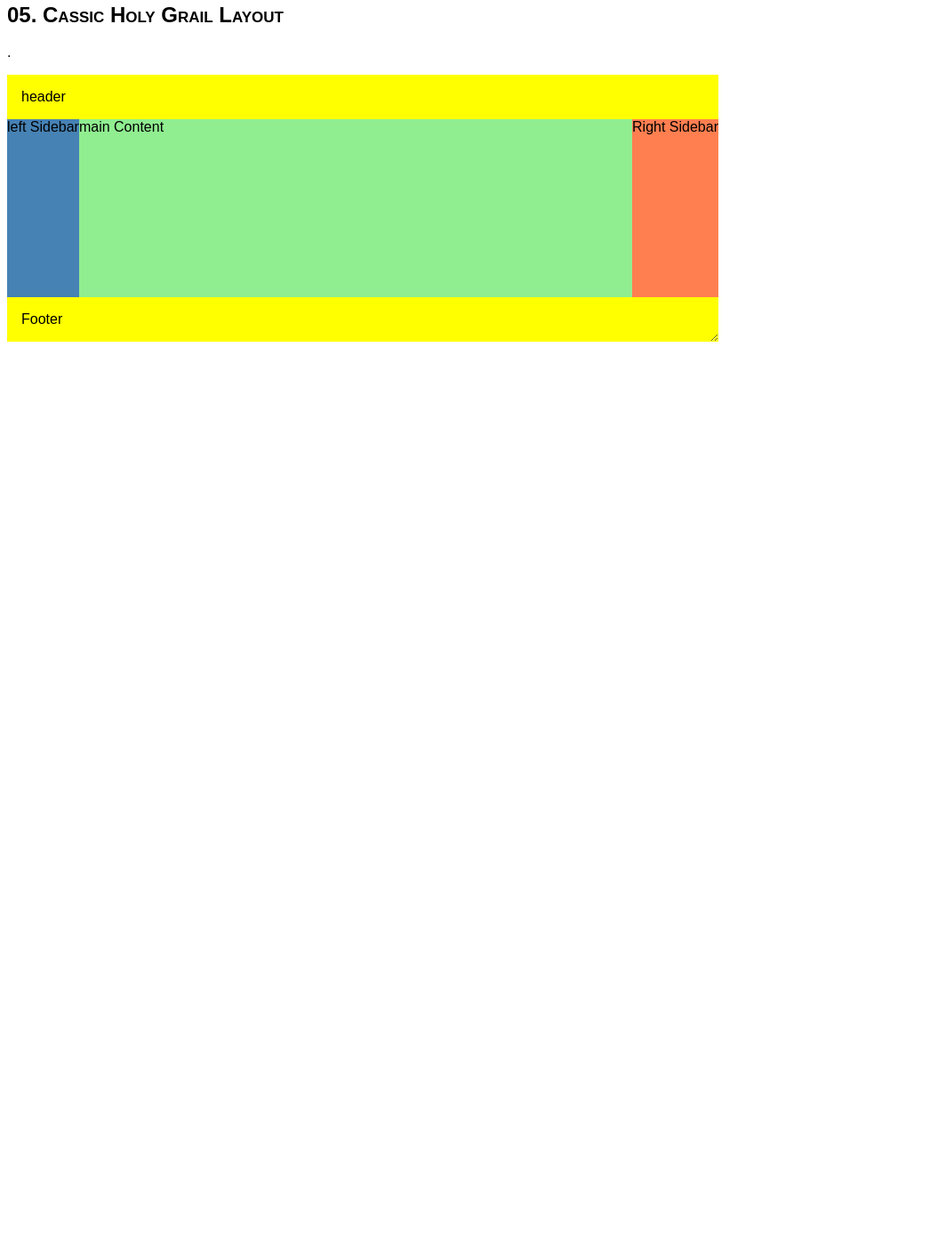
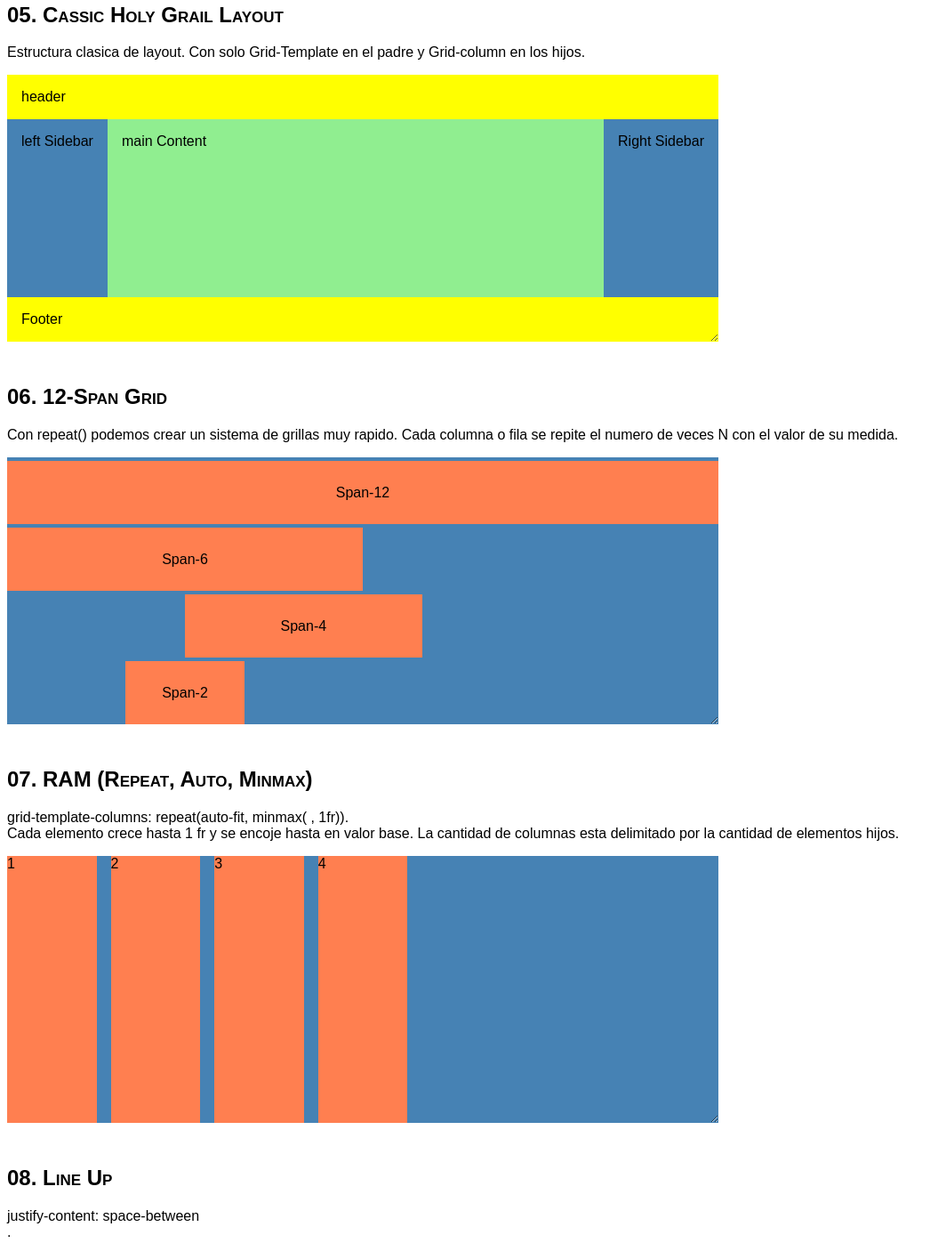
Before and after one commit to juanibrex/playground, a plain HTML site: page one-line-layouts/index.html in a window 1280 px wide. Shown: the part 1797-3194 px from the top of the page at 89% size, without its empty margins (0-1064 px from the left). Before the commit the page ends 2229 px from the top, so only its background shows below. Drawn offline with Linux system fonts and the light colour scheme.

Commit message:
Update 1-line layout. Up to 7 layout

```diff
--- a/one-line-layouts/index.html
+++ b/one-line-layouts/index.html
@@ -31,7 +31,7 @@
   </section>
   <section class="container">
     <h2 class="title">03. Sidebar Says</h2>
-    <p>El sideba se va a achicar hasta 150px y va a acrecer un 25% de su padre como máximo. El contenido toma todo el
+    <p>El sidebar se va a achicar hasta 150px y va a acrecer un 25% de su padre como máximo. El contenido toma todo el
       espacio restante.</p>
     <div class="parent ex3">
       <div class="child sidebar" contenteditable>Sidebar</div>
@@ -50,7 +50,7 @@
   </section>
   <section class="container">
     <h2 class="title">05. Cassic Holy Grail Layout</h2>
-    <p>.</p>
+    <p>Estructura clasica de layout. Con solo Grid-Template en el padre y Grid-column en los hijos.</p>
     <div class="parent ex5">
       <div class="child header" contenteditable>header</div>
       <div class="child left-sidebar" contenteditable>left Sidebar</div>
@@ -59,6 +59,45 @@
       <div class="child footer" contenteditable>Footer</div>
     </div>
   </section>
+  <section class="container">
+    <h2 class="title">06. 12-Span Grid</h2>
+    <p>Con repeat() podemos crear un sistema de grillas muy rapido. Cada columna o fila se repite el numero de veces N
+      con el valor de su medida.</p>
+    <div class="parent ex6">
+      <div class="child span-12" contenteditable>Span-12</div>
+      <div class="child span-6" contenteditable>Span-6</div>
+      <div class="child span-4" contenteditable>Span-4</div>
+      <div class="child span-2" contenteditable>Span-2</div>
+    </div>
+  </section>
+  <section class="container">
+    <h2 class="title">07. RAM (Repeat, Auto, Minmax)</h2>
+    <p>
+      grid-template-columns: repeat(auto-fit, minmax(
+      <base>, 1fr)). <br>
+      Cada elemento crece hasta 1 fr y se encoje hasta en valor base. La cantidad de columnas esta delimitado por la
+      cantidad de elementos hijos.
+    </p>
+    <div class="parent ex7">
+      <div class="child" contenteditable>1</div>
+      <div class="child" contenteditable>2</div>
+      <div class="child" contenteditable>3</div>
+      <div class="child" contenteditable>4</div>
+    </div>
+  </section>
+  <section class="container">
+    <h2 class="title">08. Line Up</h2>
+    <p>
+      justify-content: space-between<br>
+      .
+    </p>
+    <div class="parent ex8">
+      <div class="child" contenteditable>1</div>
+      <div class="child" contenteditable>2</div>
+      <div class="child" contenteditable>3</div>
+      <div class="child" contenteditable>4</div>
+    </div>
+  </section>
 </body>
 
 </html>
--- a/one-line-layouts/style.scss
+++ b/one-line-layouts/style.scss
@@ -29,13 +29,21 @@ h2{
   background-color: coral;
 }
 
-// 1 Line Layout Exercise
+/* --------------------------------------
 
+01. Super Center
+
+---------------------------------------*/
 .ex1{
   display: grid;
   place-items: center;
 }
 
+/* --------------------------------------
+
+02. The Deconstructed Pancake
+
+---------------------------------------*/
 .ex2{
   display: flex;
   flex-wrap: wrap;
@@ -50,6 +58,11 @@ h2{
   }
 }
 
+/* --------------------------------------
+
+03. Sidebar Says
+
+---------------------------------------*/
 .ex3{
   display: grid;
   grid-template-columns: minmax(150px, 25%) 1fr;
@@ -59,6 +72,11 @@ h2{
   }
 }
 
+/* --------------------------------------
+
+04. Pancake Stack
+
+---------------------------------------*/
 .ex4{
   display: grid;
   grid-template-rows: auto 1fr auto;
@@ -70,20 +88,85 @@ h2{
   }
 }
 
+/* --------------------------------------
+
+05. Cassic Holy Grail Layout
+
+---------------------------------------*/
 .ex5{
   display: grid;
-  // grid-template: auto 1fr auto / auto 1fr auto;
-  grid-template-columns: auto 1fr auto;
-  grid-template-rows: auto 1fr auto;
+  grid-template: auto 1fr auto / auto 1fr auto;
+  // grid-template-columns: auto 1fr auto;
+  // grid-template-rows: auto 1fr auto;
   .header,
   .footer{
-    padding: 1rem; background-color: #ff0;
+    padding: 1rem;
+    background-color: #ff0;
     grid-column: 1 / 4; //span 3
   }
   .left-sidebar{
     background-color: transparent;
+    grid-column: 1 / 2;
+    padding: 1rem;
   }
   .main{
     background-color: lightgreen;
+    grid-column: 2 / 3;
+    padding: 1rem;
+  }
+  .right-sidebar{
+    background-color: transparent;
+    grid-column: 3 / 4;
+    padding: 1rem;
   }
 }
+
+/* --------------------------------------
+
+06. 12-Span Grid
+
+---------------------------------------*/
+.ex6{
+  display: grid;
+  grid-template-columns: repeat(12, 1fr);
+  > *{
+    margin-top: .25rem;
+    // Center text
+    display: grid;
+    place-items: center;
+  }
+  .span-12{
+    grid-column: 1 / span 12;
+  }
+  .span-6{
+    grid-column: 1 / span 6;
+  }
+  .span-4{
+    grid-column: 4 / span 4;
+  }
+  .span-2{
+    grid-column: 3 / span 2;
+  }
+}
+
+/* --------------------------------------
+
+07. RAM (Repeat, Auto, Minmax)
+
+---------------------------------------*/
+.ex7{
+  display: grid;
+  // grid-template-columns: repeat(auto-fit, minmax(<base>, 1fr))
+  // auto-fit / auto-fill
+  grid-template-columns: repeat(auto-fill, minmax(100px, 1fr));
+  grid-gap: 1rem;
+}
+
+/* --------------------------------------
+
+08. Line Up
+
+---------------------------------------*/
+.ex8{
+  display: grid;
+}
```
Also changed, not shown: one-line-layouts/style.css, 3 other files.
